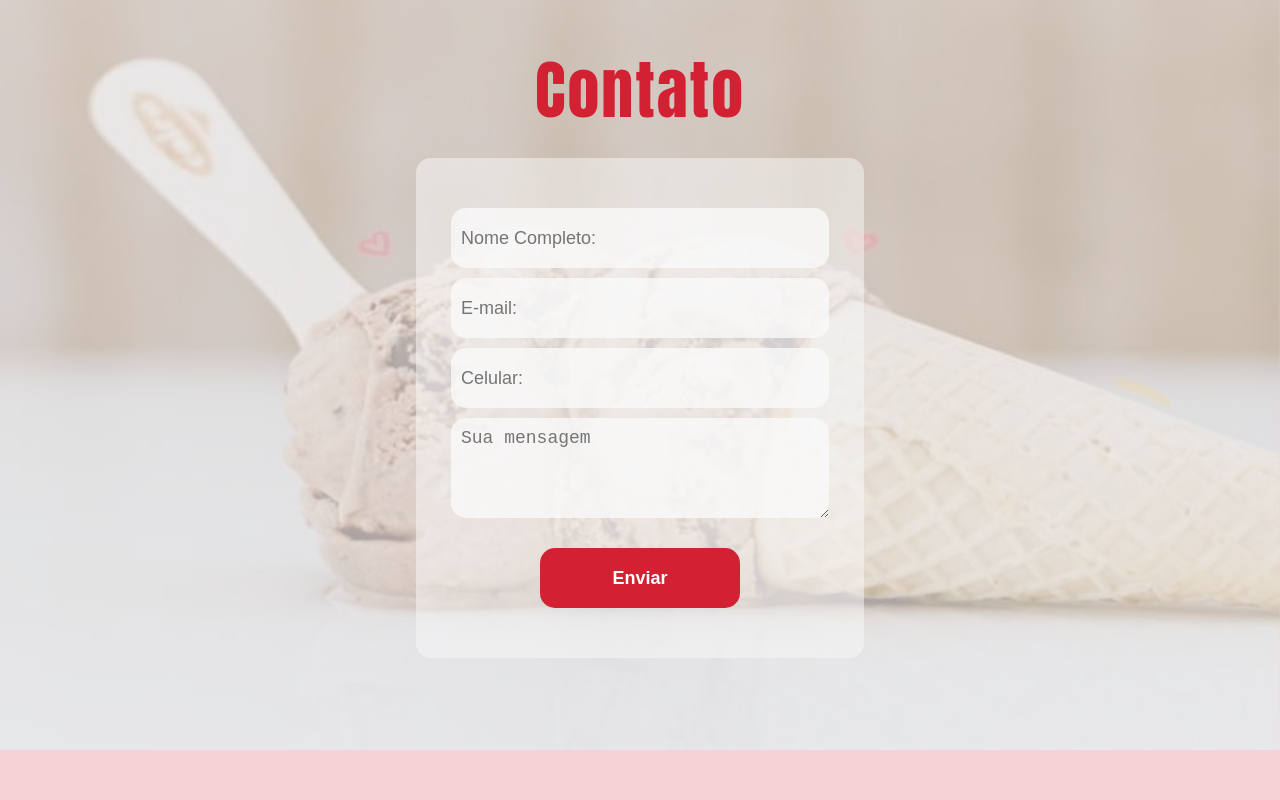
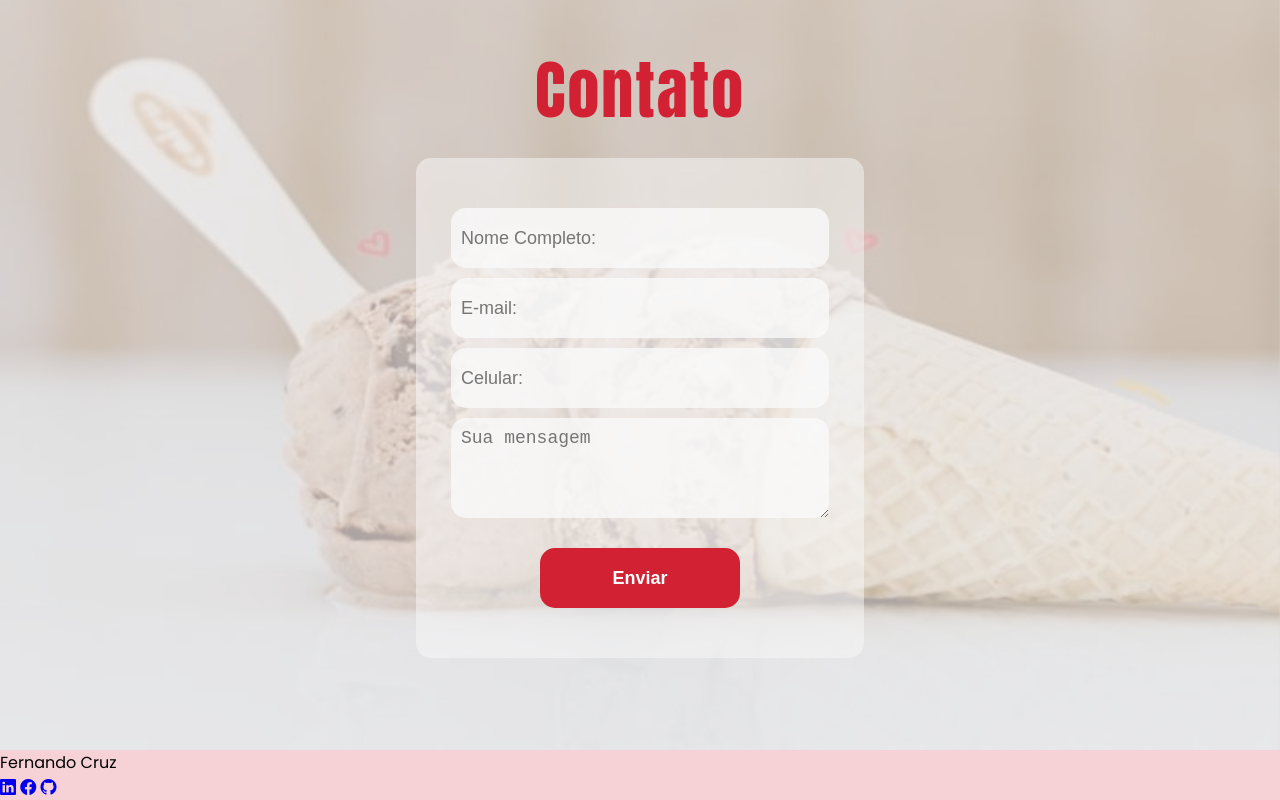
Before and after one commit to NandoCruz/sorvetes-cairu, a plain HTML site: page index.html in a window 1280 px wide. Shown: the part 2450-3250 px from the top of the page. Before the commit the page ends 3207 px from the top, so only its background shows below. Drawn offline with nearby package versions, Linux system fonts and the light colour scheme.

Commit message:
Adicionando roda pé na página
Adicionando o roda pé da página e nele a logo e as redes sociais.

```diff
--- a/index.html
+++ b/index.html
@@ -7,6 +7,10 @@
 
     <!-- Google Fonts-->
     <link href="https://fonts.googleapis.com/css2?family=Poppins:ital,wght@0,100;0,200;0,300;0,400;0,500;0,600;0,700;0,800;0,900;1,100;1,200;1,300;1,400;1,500;1,600;1,700;1,800;1,900&display=swap" rel="stylesheet">
+
+     <!-- BOOTSTRAP ICONS -->
+     <link rel="stylesheet" href="https://cdn.jsdelivr.net/npm/bootstrap-icons@1.11.3/font/bootstrap-icons.min.css">
+     <!-- BOOTSTRAP ICONS -->
 
     <title>Sorvete Cairu</title>
 </head>
@@ -124,6 +128,19 @@
         </form> <!--Fim do formulário -->
     </section>
 
+    <footer>
+        <div>
+            <p>Fernando <span>Cruz</span></p>
+        </div>
+        <div class="redes-sociais">
+            <div class="rede-social">
+                <a class="logo-linkedin" href="#"><i class="bi bi-linkedin"></i></a>
+                <a class="logo" href="#"><i class="bi bi-facebook"></i></a>
+                <a class="logo" href="https://github.com/NandoCruz/"><i class="bi bi-github"></i></a>
+            </div> <!-- LOGO GITHUB -->
+        </div>
+    </footer>
+
     <script src="script.js"></script>
 
 </body>
```
